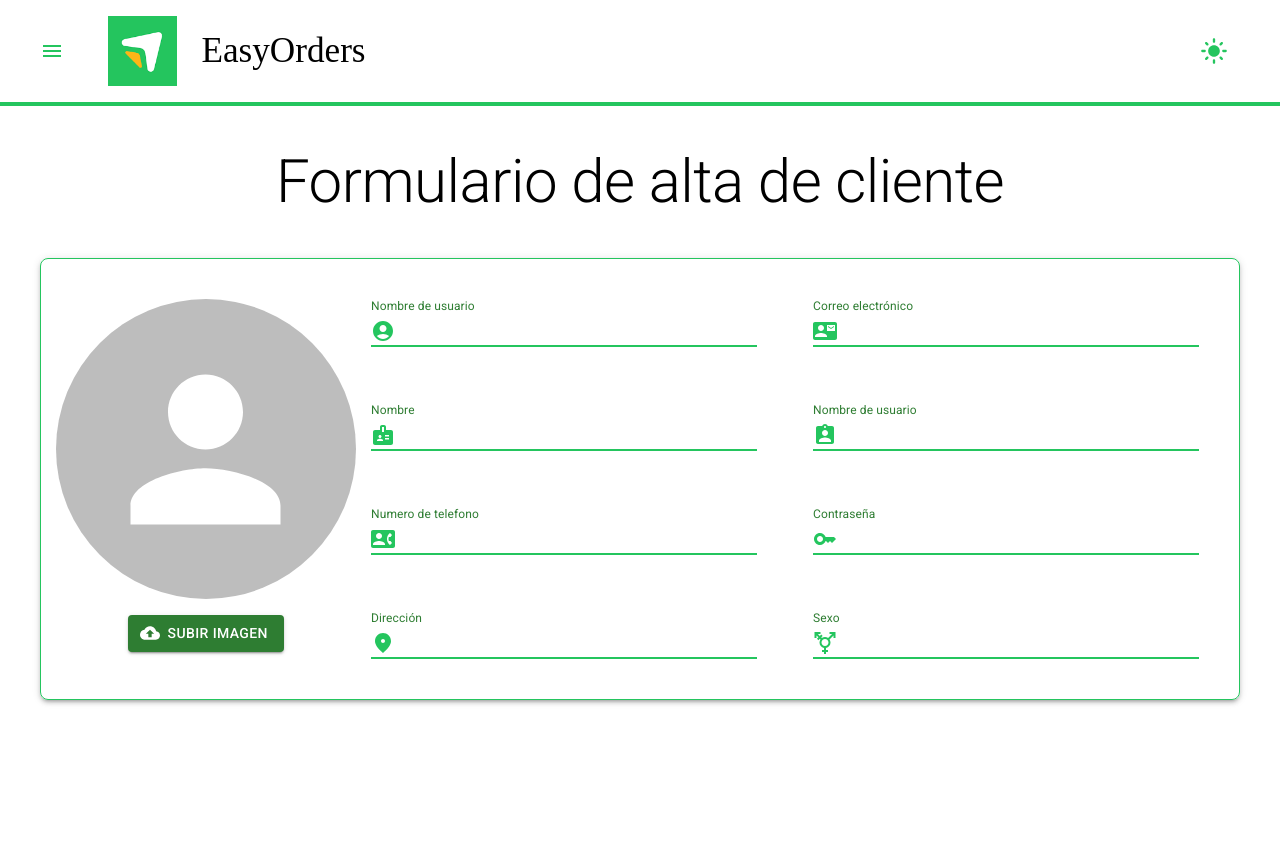
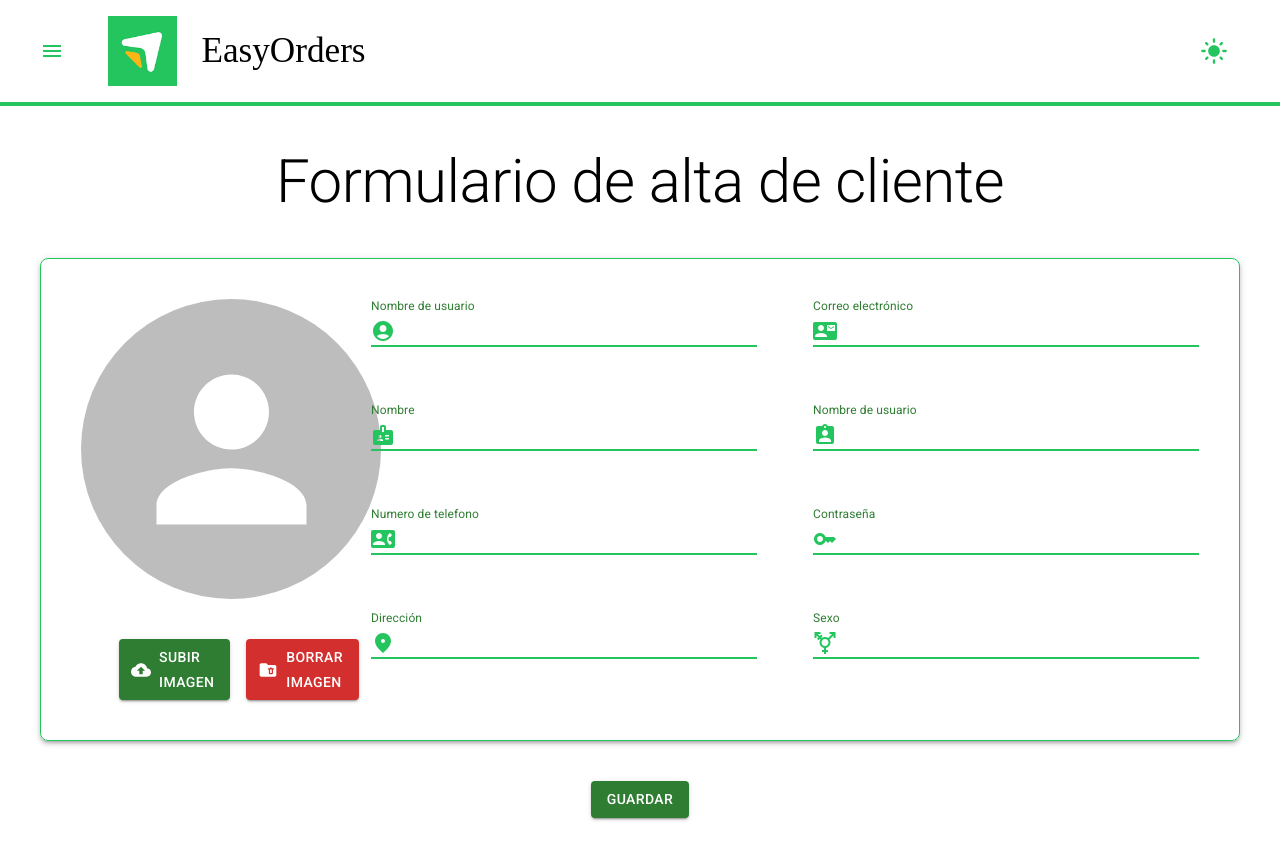
Before and after one commit to ManoloDisaronnor/EasyOrders, a React (Vite) app in the folder frontend_react/: page /altaCliente in a window 1280 px wide. Shown: the top 860 px of the page. Built offline with nearby package versions, Linux system fonts and the light colour scheme; a web font is replaced by a local one.

Commit message:
Modificaciones al formulario

```diff
--- a/frontend_react/src/Pages/FormularioAltaCliente.jsx
+++ b/frontend_react/src/Pages/FormularioAltaCliente.jsx
@@ -10,10 +10,11 @@ import ContactPhoneIcon from '@mui/icons-material/ContactPhone';
 import KeyIcon from '@mui/icons-material/Key';
 import FmdGoodIcon from '@mui/icons-material/FmdGood';
 import TransgenderIcon from '@mui/icons-material/Transgender';
+import FolderDeleteIcon from '@mui/icons-material/FolderDelete';
 
 function FormularioAltaCliente() {
     const { colorFondo, colorTexto, colorIcono } = useTema();
-    const [image, setImage] = useState(null);
+    const [image, setImage] = useState("");
 
     const handleImageChange = (event) => {
         const file = event.target.files[0];
@@ -27,7 +28,7 @@ function FormularioAltaCliente() {
     };
 
     const handleImageRemove = () => {
-        setImage(null);
+        setImage("");
     };
 
     return (
@@ -44,12 +45,15 @@ function FormularioAltaCliente() {
                     borderRadius: 2,
                 }
             }>
-                <Grid2 item size={{ md: 12, lg: 3 }} >
-                    <Stack spacing={2} alignItems="center">
+                <Grid2 item size={{ md: 12, lg: 3 }} container direction="column" justifyContent="center" alignItems="center">
+                    <Grid2 item>
                         <Avatar
                             src={image}
                             sx={{ width: 300, height: 300 }}
                         />
+                    </Grid2>
+                    <Grid2 item container justifyContent="center">
+                        <Stack direction="row" spacing={2}>
                             <input
                                 accept="image/*"
                                 id="upload-image"
@@ -67,7 +71,23 @@ function FormularioAltaCliente() {
                                     Subir Imagen
                                 </Button>
                             </label>
+                            <input
+                                id="delete-image"
+                                style={{ display: "none" }}
+                                onClick={handleImageRemove}
+                            />
+                            <label htmlFor="delete-image">
+                                <Button
+                                    variant="contained"
+                                    component="span"
+                                    startIcon={<FolderDeleteIcon />}
+                                    color="error"
+                                >
+                                    Borrar Imagen
+                                </Button>
+                            </label>
                         </Stack>
+                    </Grid2>
                 </Grid2>
                 <Grid2 item size={{ md: 12, lg: 9 }} container direction="column" spacing={7}>
                     <Grid2 item container direction="row" spacing={7}>
@@ -82,6 +102,7 @@ function FormularioAltaCliente() {
                                                 <AccountCircle sx={{ color: colorIcono }} />
                                             </InputAdornment>
                                         ),
+                                        sx: { color: colorTexto }
                                     },
                                 }}
                                 variant="standard"
@@ -112,6 +133,7 @@ function FormularioAltaCliente() {
                                                 <ContactMailIcon sx={{ color: colorIcono }} />
                                             </InputAdornment>
                                         ),
+                                        sx: { color: colorTexto }
                                     },
                                 }}
                                 variant="standard"
@@ -144,6 +166,7 @@ function FormularioAltaCliente() {
                                                 <BadgeIcon sx={{ color: colorIcono }} />
                                             </InputAdornment>
                                         ),
+                                        sx: { color: colorTexto }
                                     },
                                 }}
                                 variant="standard"
@@ -174,6 +197,7 @@ function FormularioAltaCliente() {
                                                 <AssignmentIndIcon sx={{ color: colorIcono }} />
                                             </InputAdornment>
                                         ),
+                                        sx: { color: colorTexto }
                                     },
                                 }}
                                 variant="standard"
@@ -206,6 +230,7 @@ function FormularioAltaCliente() {
                                                 <ContactPhoneIcon sx={{ color: colorIcono }} />
                                             </InputAdornment>
                                         ),
+                                        sx: { color: colorTexto }
                                     },
                                 }}
                                 variant="standard"
@@ -236,6 +261,7 @@ function FormularioAltaCliente() {
                                                 <KeyIcon sx={{ color: colorIcono }} />
                                             </InputAdornment>
                                         ),
+                                        sx: { color: colorTexto }
                                     },
                                 }}
                                 variant="standard"
@@ -269,6 +295,7 @@ function FormularioAltaCliente() {
                                                 <FmdGoodIcon sx={{ color: colorIcono }} />
                                             </InputAdornment>
                                         ),
+                                        sx: { color: colorTexto }
                                     },
                                 }}
                                 variant="standard"
@@ -299,6 +326,7 @@ function FormularioAltaCliente() {
                                                 <TransgenderIcon sx={{ color: colorIcono }} />
                                             </InputAdornment>
                                         ),
+                                        sx: { color: colorTexto }
                                     },
                                 }}
                                 variant="standard"
@@ -321,6 +349,11 @@ function FormularioAltaCliente() {
                     </Grid2>
                 </Grid2>
             </Grid2>
+            <Box sx={{ display: "flex", justifyContent: "center", marginTop: 5 }}>
+                <Button variant="contained" color="success">
+                    Guardar
+                </Button>
+            </Box>
         </Box>
     );
 }
```
Lines whose indentation alone changed are shown as unchanged.
